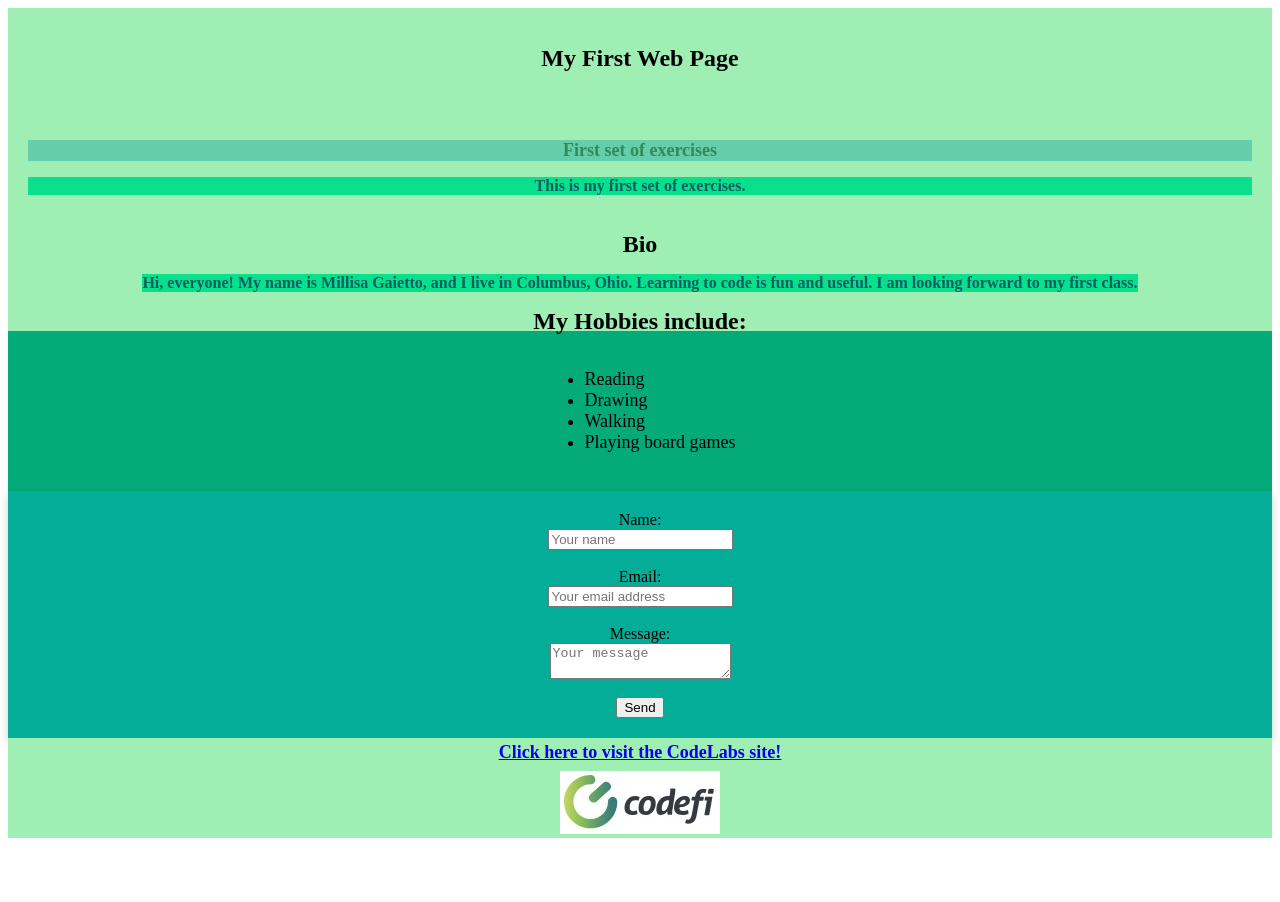
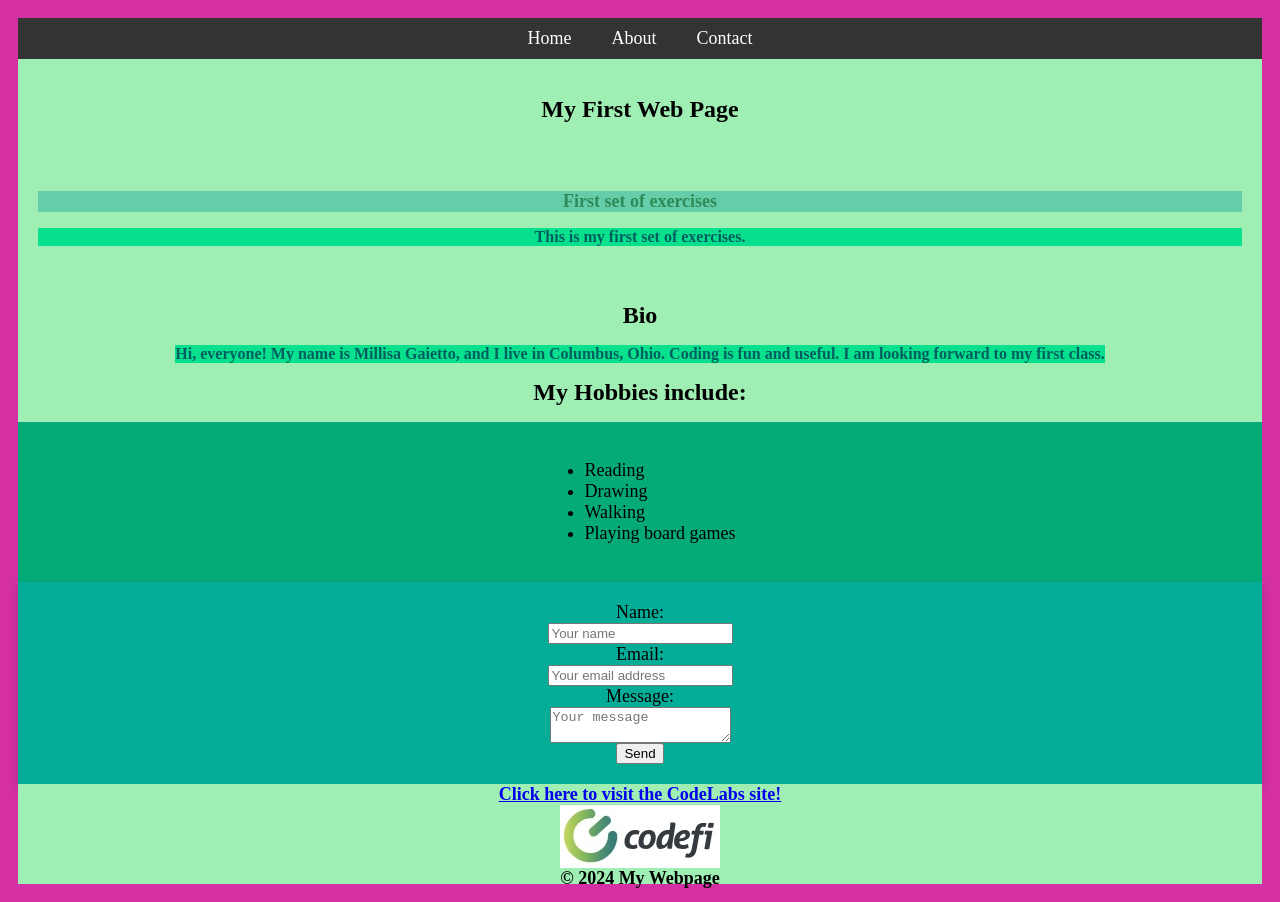
Before and after one commit to millisag/HTML-and-CSS-exercises, a plain HTML site: page Exercises/index.html in a window 1280 px wide. Before the commit the page ends 846 px from the top, so only its background shows below. Drawn offline with Linux system fonts and the light colour scheme.

Commit message:
Exercises 6-10

```diff
--- a/Exercises/index.html
+++ b/Exercises/index.html
@@ -4,23 +4,31 @@
     <meta charset="UTF-8">
     <meta name="viewport" content="width=device-width, initial-scale=1.0">
     <title>Exercise 1</title>
-    <link rel="stylesheet" href="styles.css">
+    <link rel="stylesheet" href="styles.css"> <!-- Link to the CSS file -->
 </head>
 <body>
-    <div class="header">
+    <nav>
+        <ul class="nav"> <!-- Navigation bar -->
+          <li><a href="#home">Home</a></li>
+          <li><a href="#about">About</a></li>
+          <li><a href="#contact">Contact</a></li>
+        </ul>
+      </nav>
+    <div class="header"> <!-- Header -->
         My First Web Page
+
     </div>
-    <div class="container">
+    <div class="container"> <!-- Container -->
 
     <h1>First set of exercises</h1>
     <p>This is my first set of exercises.</p>
     </div>
-    <div class="bio">
+    <div class="bio"> <!--Bio -->
         Bio
-        <p>Hi, everyone! My name is Millisa Gaietto, and I live in Columbus, Ohio. Learning to code is fun and useful. I am looking forward to my first class.</p>
+        <p>Hi, everyone! My name is Millisa Gaietto, and I live in Columbus, Ohio. Coding is fun and useful. I am looking forward to my first class.</p>
         My Hobbies include:
     </div>
-        <div class="list">
+        <div class="list"> <!-- List of hobbies -->
 
         <ul>
             <li>Reading</li>
@@ -29,19 +37,20 @@
             <li>Playing board games</li>
         </ul>
         </div>
-    <form class="contact-form">
+    <form class="contact-form"> <!-- Contact form -->
         <label for="name">Name:</label>
-        <input type="text" id="name" name="name" placeholder="Your name" required><br>
+        <input type="text" id="name" name="name" placeholder="Your name" required>
         <label for="email">Email:</label>
-        <input type="email" id="email" name="email" placeholder="Your email address" required><br>
+        <input type="email" id="email" name="email" placeholder="Your email address" required>
         <label for="message">Message:</label>
-        <textarea id="message" name="message" placeholder="Your message" required></textarea><br>
+        <textarea id="message" name="message" placeholder="Your message" required></textarea>
         <button type="submit">Send</button>
 
     </form>
-        <div class="footer">
+        <div class="footer"> <!-- Footer -->
     <a href="https://www.codelabsdash.com/">Click here to visit the CodeLabs site!</a>
     <img src="codefi.jpg" alt="Codelabs Logo">
+    © 2024 My Webpage
     </div>
 </body>
 </html>
--- a/Exercises/styles.css
+++ b/Exercises/styles.css
@@ -9,17 +9,16 @@ p {
     color:rgb(1, 95, 95);
     font-size: medium;
     background-color: rgb(9, 224, 142);
-
-    text-align: center;
+    text-align: center; /* Center text on the page */
 }
 
 .header {
     color: rgb(0, 0, 0);
     font-size: x-large;
     background-color: rgb(159, 238, 179);
-    font-weight: bold;
-    display: grid;
-    place-items: center;
+    font-weight: bold; /* Make text bold */
+    display: grid; /* Use grid layout */
+    place-items: center; /* aligns content horizontally and vertically */
     height: 100px;
 
 }
@@ -28,8 +27,8 @@ p {
     color: rgb(0, 0, 0);
     font-size: large;
     background-color: rgb(159, 238, 179);
-    text-align: center;
-    font-weight: bold;
+    text-align: center; /* Center text on the page */
+    font-weight: bold; /* Make text bold */
     padding: 20px;
 
 }
@@ -38,21 +37,23 @@ p {
     color: rgb(0, 0, 0);
     font-size: large;
     background-color: rgb(159, 238, 179);
-    text-align: center;
-    font-weight: bold;
-    display: grid;
-    place-items: center;
+    text-align: center; /* Center text on the page */
+    font-weight: bold; /* Make text bold */
+    display: grid; /* Use grid layout */
+    place-items: center; /* aligns content horizontally and vertically */
     height: 100px;
+    position: relative; /* Position the footer relative to its normal position */
 }
 
 .bio {
     color: rgb(0, 0, 0);
     font-size: x-large;
     background-color: rgb(159, 238, 179);
-    font-weight: bold;
-    display: grid;
-    place-items: center;
+    font-weight: bold; /* Make text bold */
+    display: grid; /* Use grid layout */
+    place-items: center; /* aligns content horizontally and vertically */
     height: 100px;
+    padding: 20px;
 }
 
 .list {
@@ -60,22 +61,55 @@ p {
     font-size: large;
     background-color: rgb(5, 170, 121);
     padding: 20px;
-    place-items: center;
+    place-items: center; /* aligns content horizontally and vertically */
+
 }
 
 .contact-form {
     background-color: rgb(4, 173, 151);
     padding: 20px;
     box-shadow: 0 4px 8px rgba(0, 0, 0, 0.2);
-    text-align: center;
-    display: grid;
-    place-items: center;
-    justify-content: center;
+    text-align: center; /* Center text on the page */
+    display: grid; /* Use grid layout */
+    place-items: center; /* aligns content horizontally and vertically */
+    justify-content: center; /* Center items horizontally */
+
 }
 
 .contact-form input:focus,
   .contact-form textarea:focus {
     border-color: #007BFF;
     box-shadow: 0 0 5px rgba(0, 123, 255, 0.5);
-    outline: none;
+    outline: none; /* Remove default focus styling */
   }
+
+@media screen and (min-width: 600px) /* Apply styles for screens wider than 600px */ {
+    body {
+        background-color: rgb(212, 48, 163);
+        font-size: large;
+        padding: 10px;
+    }
+}
+
+.nav {
+    display: flex; /* Arrange items horizontally */
+    justify-content: center; /* Center items horizontally */
+    padding: 0;
+    margin: 0;
+    background-color: #333;
+  }
+
+  .nav li {
+    list-style-type: none; /* Remove bullets */
+  }
+
+  .nav a {
+    display: block; /* Make link fill its parent */
+    text-decoration: none; /* Remove underline */
+    color: white;
+    padding: 10px 20px; /* Add spacing */
+  }
+
+  .nav a:hover {
+    background-color: #470aee; /* Highlight on hover */
+  }
```
